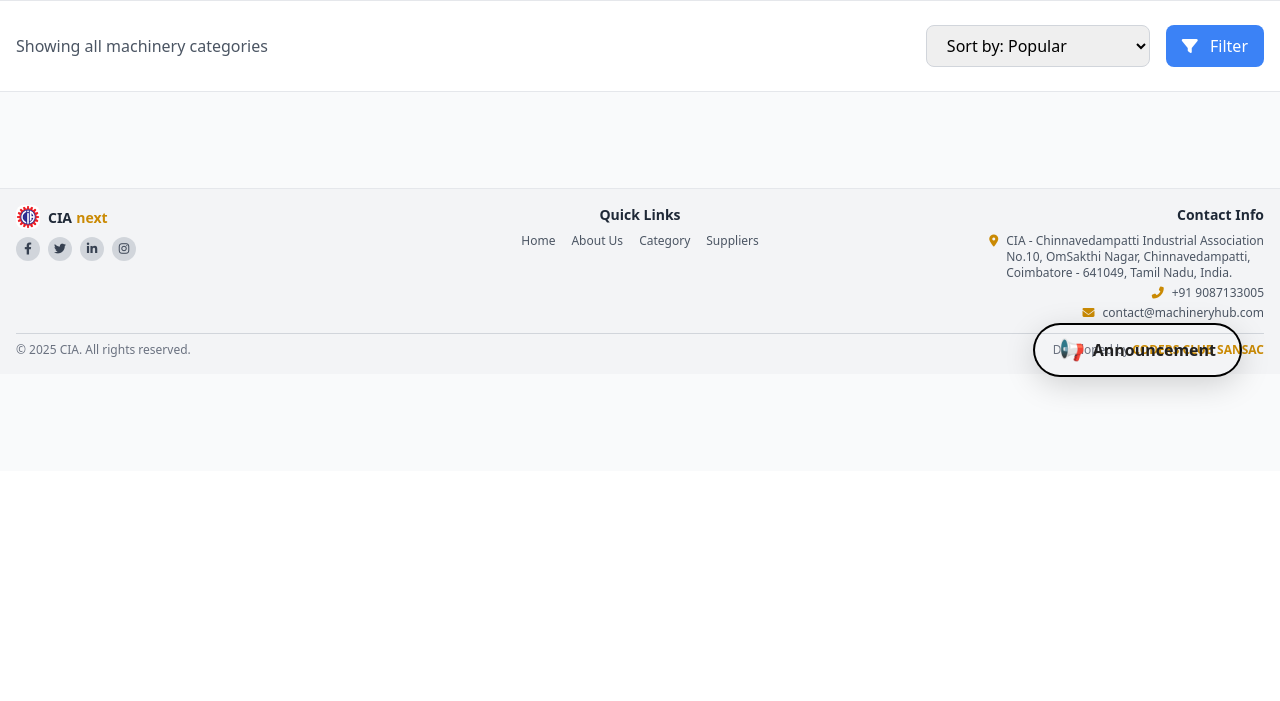
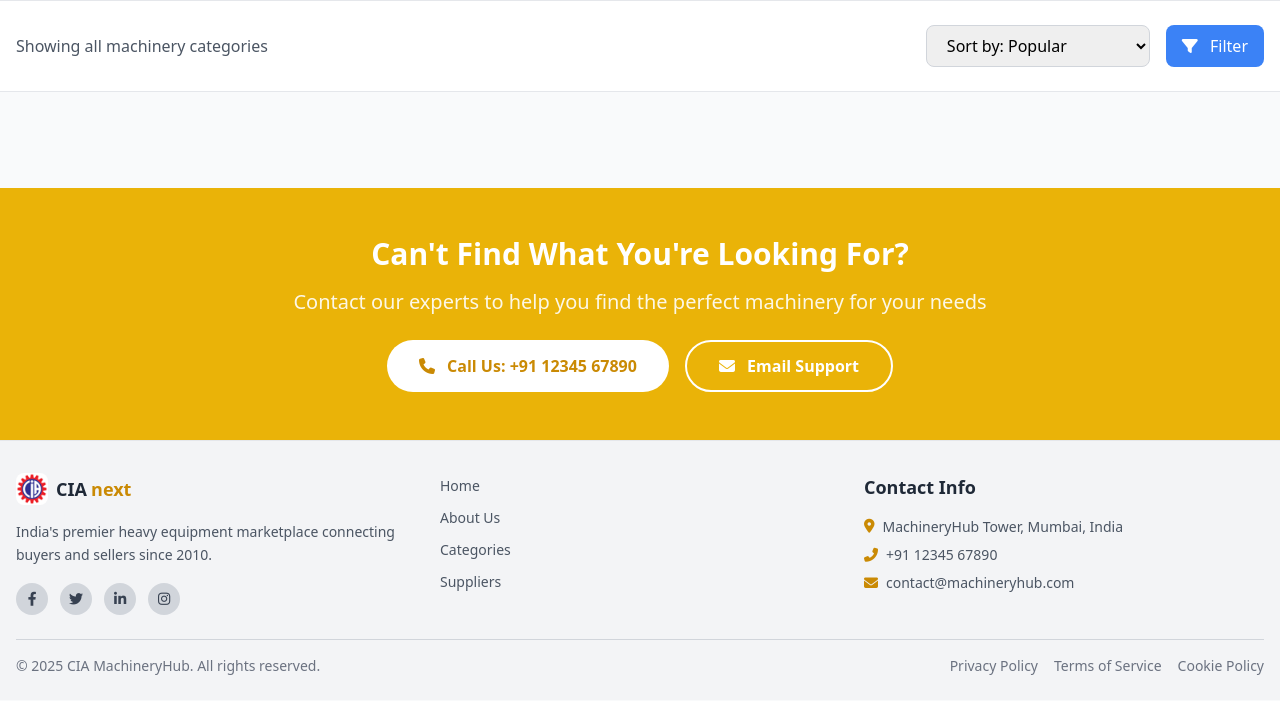
Before and after one commit to techspire01/CIA-dev, a Django app: page /category/ in a window 1280 px wide. Shown: the part 329-1030 px from the top of the page. Before the commit the page ends 728 px from the top, so only its background shows below. Run offline with Django 5.2, Linux system fonts and the light colour scheme; data that the repository does not hold is empty; some libraries are stand-ins or nearby versions.

Commit message:
Revert "the footers and headers were updated and the local db detsils are commented"
This reverts commit 5b7d9d8478ff6023a66d7af1224c13afe12d980a.

```diff
--- a/app/templates/category.html
+++ b/app/templates/category.html
@@ -341,7 +341,7 @@
         </div>
     </div>
 
-    <!-- Call to Action
+    <!-- Call to Action -->
     <section class="py-12 bg-yellow-500 text-white">
         <div class="container mx-auto px-4 text-center">
             <h2 class="text-3xl font-bold mb-4">Can't Find What You're Looking For?</h2>
@@ -358,121 +358,85 @@
             </div>
         </div>
     </section>
-    -->
 
     <!-- Footer -->
-  <footer class="bg-gray-100 text-gray-800 py-4 border-t border-gray-200">
+    <footer class="bg-gray-100 text-gray-800 pt-8 pb-6 border-t border-gray-200">
         <div class="container mx-auto px-4">
-      <div class="grid grid-cols-1 md:grid-cols-3 gap-4">
+            <div class="grid grid-cols-1 md:grid-cols-2 lg:grid-cols-3 gap-6">
                 <!-- Company Info -->
-        <div class="text-center md:text-left">
-          <div class="flex items-center justify-center md:justify-start mb-2">
-            <img
-              src="{% static 'images/CIA logo.png' %}"
-              alt="CIA MachineryHub logo"
-              class="h-6 w-6 mr-2 rounded-lg"
-            />
                 <div>
-              <span class="text-sm font-bold">CIA</span>
-              <span class="text-sm font-bold text-yellow-600">next</span>
+                    <div class="flex items-center mb-4">
+                        <img src="{% static 'images/CIA logo.png' %}" alt="CIA MachineryHub logo" class="h-8 w-8 mr-2 rounded-lg">
+                        <div>
+                            <span class="text-lg font-bold">CIA</span>
+                            <span class="text-lg font-bold text-yellow-600">next</span>
                         </div>
                     </div>
-          <div class="flex justify-center md:justify-start space-x-2">
-            <a
-              href="#"
-              class="w-6 h-6 bg-gray-300 hover:bg-yellow-500 text-gray-700 hover:text-white rounded-full flex items-center justify-center transition-all duration-300 text-xs"
-              ><i class="fab fa-facebook-f"></i
-            ></a>
-            <a
-              href="#"
-              class="w-6 h-6 bg-gray-300 hover:bg-yellow-500 text-gray-700 hover:text-white rounded-full flex items-center justify-center transition-all duration-300 text-xs"
-              ><i class="fab fa-twitter"></i
-            ></a>
-            <a
-              href="#"
-              class="w-6 h-6 bg-gray-300 hover:bg-yellow-500 text-gray-700 hover:text-white rounded-full flex items-center justify-center transition-all duration-300 text-xs"
-              ><i class="fab fa-linkedin-in"></i
-            ></a>
-            <a
-              href="#"
-              class="w-6 h-6 bg-gray-300 hover:bg-yellow-500 text-gray-700 hover:text-white rounded-full flex items-center justify-center transition-all duration-300 text-xs"
-              ><i class="fab fa-instagram"></i
-            ></a>
+                    <p class="text-gray-600 mb-4 text-sm leading-relaxed">
+                        India's premier heavy equipment marketplace connecting buyers and sellers since 2010.
+                    </p>
+                    <div class="flex space-x-3">
+                        <a href="#" class="w-8 h-8 bg-gray-300 hover:bg-yellow-500 text-gray-700 hover:text-white rounded-full flex items-center justify-center transition-all duration-300 text-sm">
+                            <i class="fab fa-facebook-f"></i>
+                        </a>
+                        <a href="#" class="w-8 h-8 bg-gray-300 hover:bg-yellow-500 text-gray-700 hover:text-white rounded-full flex items-center justify-center transition-all duration-300 text-sm">
+                            <i class="fab fa-twitter"></i>
+                        </a>
+                        <a href="#" class="w-8 h-8 bg-gray-300 hover:bg-yellow-500 text-gray-700 hover:text-white rounded-full flex items-center justify-center transition-all duration-300 text-sm">
+                            <i class="fab fa-linkedin-in"></i>
+                        </a>
+                        <a href="#" class="w-8 h-8 bg-gray-300 hover:bg-yellow-500 text-gray-700 hover:text-white rounded-full flex items-center justify-center transition-all duration-300 text-sm">
+                            <i class="fab fa-instagram"></i>
+                        </a>
                     </div>
                 </div>
 
                 <!-- Quick Links -->
-        <div class="text-center">
-          <h4 class="text-sm font-bold mb-2 text-gray-800">Quick Links</h4>
-          <div class="flex justify-center space-x-4">
-            <a
-              href="{% url 'index' %}"
-              class="text-gray-600 hover:text-yellow-600 transition-colors duration-300 text-xs"
-            >
-              Home
-            </a>
-            <a
-              href="{% url 'about' %}"
-              class="text-gray-600 hover:text-yellow-600 transition-colors duration-300 text-xs"
-            >
-              About Us
-            </a>
-            <a
-              href="{% url 'category' %}"
-              class="text-gray-600 hover:text-yellow-600 transition-colors duration-300 text-xs"
-            >
-              Category
-            </a>
-            <a
-              href="{% url 'suppliers' %}"
-              class="text-gray-600 hover:text-yellow-600 transition-colors duration-300 text-xs"
-            >
-              Suppliers
-            </a>
+                <div>
+                    <ul class="space-y-2">
+                        <li><a href="{% url 'index' %}" class="text-gray-600 hover:text-yellow-600 transition-colors duration-300 text-sm">Home</a></li>
+                        <li><a href="{% url 'about' %}" class="text-gray-600 hover:text-yellow-600 transition-colors duration-300 text-sm">About Us</a></li>
+                        <li><a href="{% url 'category' %}" class="text-gray-600 hover:text-yellow-600 transition-colors duration-300 text-sm">Categories</a></li>
+                        <li><a href="{% url 'suppliers' %}" class="text-gray-600 hover:text-yellow-600 transition-colors duration-300 text-sm">Suppliers</a></li>
+                    </ul>
+                </div>
+
+                <!-- Contact Info -->
+                <div>
+                    <h4 class="text-lg font-bold mb-4 text-gray-800">Contact Info</h4>
+                    <ul class="space-y-2">
+                        <li class="flex items-start text-sm">
+                            <i class="fas fa-map-marker-alt text-yellow-600 mr-2 mt-0.5"></i>
+                            <span class="text-gray-600">MachineryHub Tower, Mumbai, India</span>
+                        </li>
+                        <li class="flex items-center text-sm">
+                            <i class="fas fa-phone-alt text-yellow-600 mr-2"></i>
+                            <a href="tel:+911234567890" class="text-gray-600 hover:text-yellow-600 transition-colors duration-300">+91 12345 67890</a>
+                        </li>
+                        <li class="flex items-center text-sm">
+                            <i class="fas fa-envelope text-yellow-600 mr-2"></i>
+                            <a href="mailto:contact@machineryhub.com" class="text-gray-600 hover:text-yellow-600 transition-colors duration-300">contact@machineryhub.com</a>
+                        </li>
+                    </ul>
                 </div>
             </div>
 
-            <!-- Contact Info -->
-            <div class="text-center md:text-right">
-              <h4 class="text-sm font-bold mb-2 text-gray-800">Contact Info</h4>
-              <div class="space-y-1">
-                <div class="flex items-start justify-center md:justify-end text-xs">
-                  <i class="fas fa-map-marker-alt text-yellow-600 mr-2 mt-0.5"></i>
-                  <span class="text-gray-600 text-left">CIA - Chinnavedampatti Industrial Association<br>No.10, OmSakthi Nagar, Chinnavedampatti,<br>Coimbatore - 641049, Tamil Nadu, India.</span>
+            <!-- Bottom Section -->
+            <div class="border-t border-gray-300 mt-6 pt-4">
+                <div class="flex flex-col md:flex-row justify-between items-center">
+                    <div class="text-gray-500 text-sm mb-2 md:mb-0">
+                        &copy; 2025 CIA MachineryHub. All rights reserved.
                     </div>
-                <div class="flex items-center justify-center md:justify-end text-xs">
-                  <i class="fas fa-phone-alt text-yellow-600 mr-2"></i>
-                  <a href="tel:+919087133005" class="text-gray-600 hover:text-yellow-600 transition-colors duration-300">+91 9087133005</a>
-                </div>
-                <div class="flex items-center justify-center md:justify-end text-xs">
-                  <i class="fas fa-envelope text-yellow-600 mr-2"></i>
-                  <a href="mailto:contact@machineryhub.com" class="text-gray-600 hover:text-yellow-600 transition-colors duration-300">contact@machineryhub.com</a>
+                    <div class="flex space-x-4 text-sm">
+                        <a href="#" class="text-gray-500 hover:text-yellow-600 transition-colors duration-300">Privacy Policy</a>
+                        <a href="#" class="text-gray-500 hover:text-yellow-600 transition-colors duration-300">Terms of Service</a>
+                        <a href="#" class="text-gray-500 hover:text-yellow-600 transition-colors duration-300">Cookie Policy</a>
                     </div>
                 </div>
             </div>
         </div>
+    </footer>
 
-      <!-- Bottom Section -->
-      <div class="border-t border-gray-300 mt-3 pt-2">
-        <div class="flex flex-col md:flex-row justify-between items-center text-gray-500 text-xs">
-          <div class="mb-2 md:mb-0">
-            <p>© 2025 CIA. All rights reserved.</p>
-          </div>
-          <div>
-            <p>Developed by <a href="https://www.sankara.ac.in/science-and-commerce/" target="_blank" class="text-yellow-600 hover:text-yellow-700 font-semibold transition-colors duration-300">CODERS CLUB SANSAC</a></p>
-          </div>
-        </div>
-      </div>
-    </div>
-  </footer><!-- Announcement Button & Bar -->
-  <div class="announcement-popup-container">
-    <a href="{% url 'announcement' %}">
-      <button class="announcement-btn" id="announcementBtn" title="Show Announcement">
-        <span class="announcement-btn-icon">📢</span>
-        <span class="announcement-btn-label">Announcement</span>
-      </button>
-    </a>
-  </div>
 
 
     <!-- Company Details Modal -->
@@ -602,7 +566,6 @@
 
 </body>
 </html>
- <script>
     function closeCompanyModal() {
         document.getElementById('companyModal').classList.add('hidden');
     }
--- a/app/templates/index.html
+++ b/app/templates/index.html
@@ -577,7 +577,7 @@
             />
             <div>
               <span class="text-sm font-bold">CIA</span>
-              <span class="text-sm font-bold text-yellow-600">next</span>
+              <span class="text-sm font-bold text-yellow-600">Matrix</span>
             </div>
           </div>
           <div class="flex justify-center md:justify-start space-x-2">
--- a/app/templates/login.html
+++ b/app/templates/login.html
@@ -56,7 +56,7 @@
                 <!-- Logo -->
                 <a href="{% url 'index' %}" class="flex items-center space-x-2">
                     <img src="{% static 'images/CIA logo.png' ' %}" alt="CIA MachineryHub logo" class="h-10 rounded-lg">
-                    <span class="text-2xl font-bold text-black">CIA<span class="text-yellow-700">next</span></span>
+                    <span class="text-2xl font-bold text-black">CIA<span class="text-yellow-700">mezo</span></span>
                 </a>
 
                 <!-- Right Side -->
```
Also changed, not shown: app/templates/about.html (+66 -87 lines), app/templates/announcement.html (+29 -61 lines), app/templates/announcement_detail.html (+29 -61 lines), app/templates/suppliers.html (+4 -102 lines), proj/settings.py (+3 -4 lines). Lines whose indentation alone changed are shown as unchanged.
